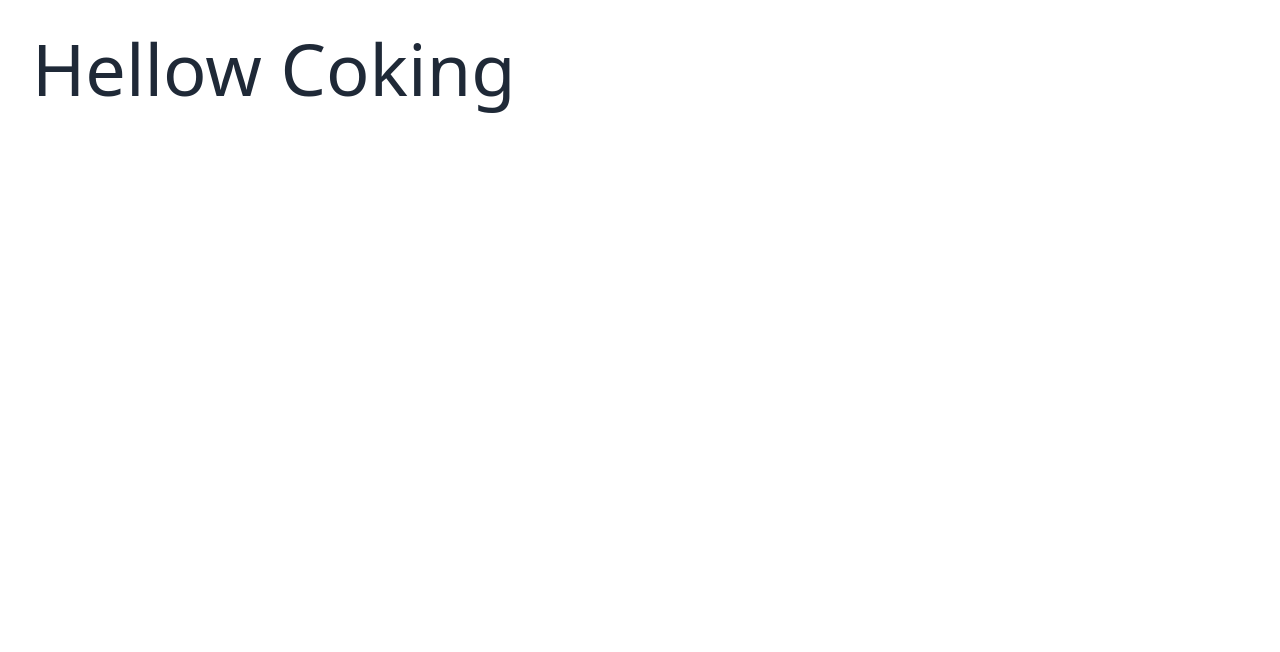
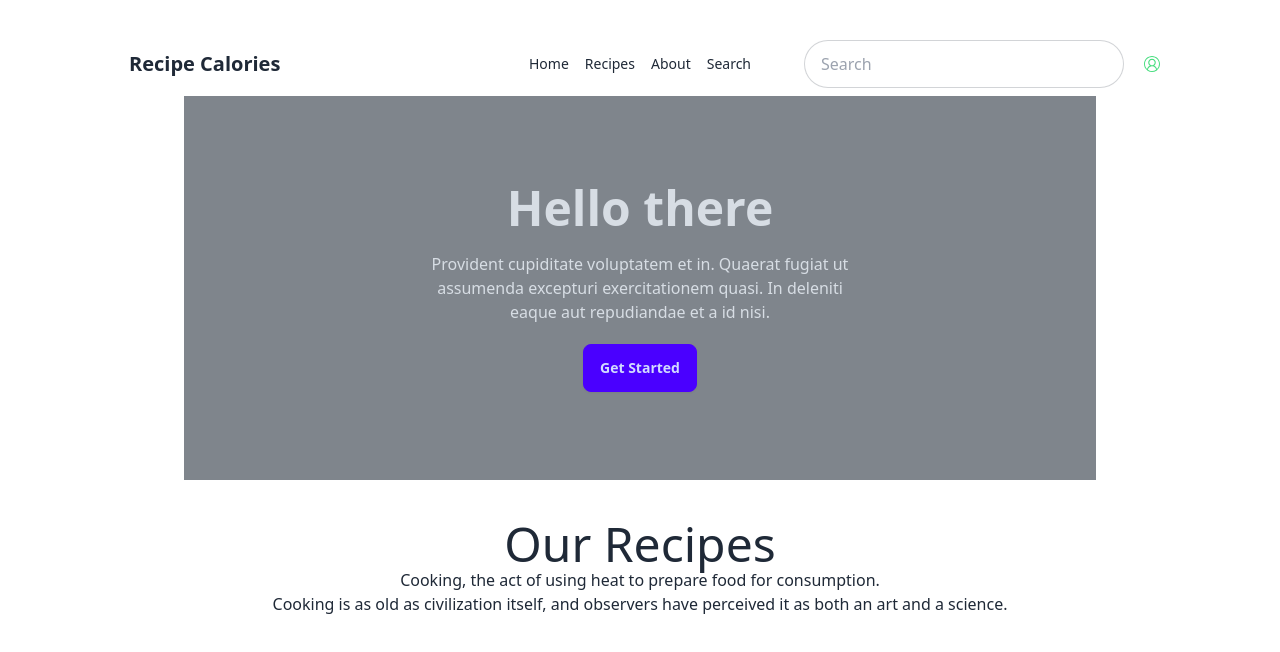
Before and after one commit to Mridul5300/Assainment-chefs-table, a React (Vite) app: page / in a window 1280 px wide. Shown: the top 652 px of the page. Built offline with nearby package versions, Linux system fonts and the light colour scheme.

Commit message:
second commit

```diff
--- a/package.json
+++ b/package.json
@@ -11,7 +11,8 @@
   },
   "dependencies": {
     "react": "^18.2.0",
-    "react-dom": "^18.2.0"
+    "react-dom": "^18.2.0",
+    "react-icons": "^5.0.1"
   },
   "devDependencies": {
     "@types/react": "^18.2.64",
--- a/src/App.jsx
+++ b/src/App.jsx
@@ -1,12 +1,13 @@
 
 import './App.css'
+import Header from './Component/Header/Header'
 
 function App() {
 
 
   return (
     <>
-      <h3 className='text-7xl'>Hellow Coking</h3>
+      <Header></Header>
     </>
   )
 }
--- /dev/null
+++ b/src/Component/Header/Header.jsx
@@ -0,0 +1,53 @@
+import { VscAccount } from "react-icons/vsc";
+import background from "../../assets/img/mario-ciF10nRBW7o-unsplash.jpg"
+
+const Header = () => {
+     return (
+          <div>
+          <div className="navbar container mx-auto px-20 ">
+          <div className="navbar-start">
+          <div className="dropdown">
+               <div tabindex="0" role="button" className="btn btn-ghost lg:hidden">
+               <svg xmlns="http://www.w3.org/2000/svg" className="h-5 w-5" fill="none" viewBox="0 0 24 24" stroke="currentColor"><path stroke-linecap="round" stroke-linejoin="round" stroke-width="2" d="M4 6h16M4 12h8m-8 6h16" /></svg>
+               </div>
+               <ul tabindex="0" className="menu menu-sm dropdown-content mt-3 z-[1] p-2 shadow bg-base-100 rounded-box w-52">
+               <h2>Home</h2>
+               <h2>Recipes</h2>
+               <h2>About</h2>
+               <h2>Search</h2>
+               </ul>
+          </div>
+          <a className="btn btn-ghost text-xl">Recipe Calories</a>
+          </div>
+          <div className="navbar-center hidden lg:flex">
+          <ul className="menu menu-horizontal px-1 gap-4">
+               <h2>Home</h2>
+               <h2>Recipes</h2>
+               <h2>About</h2>
+               <h2>Search</h2>
+          </ul>
+          </div>
+          <div className="navbar-end">
+          <input type="text" placeholder='Search'  className="input input-bordered w-full max-w-xs mr-5 rounded-full" />
+          <span className="mr-2 text-green-400   "><VscAccount></VscAccount></span>
+          </div>
+          </div>
+          <div className="hero h-96 w-3/4 container mx-auto"style={{backgroundImage:`url${background}`, backgroundSize:"cover", backgroundPosition:"center"}}>
+               <div className="hero-overlay bg-opacity-60"></div>
+               <div className="hero-content text-center text-neutral-content">
+               <div className="max-w-md">
+                    <h1 className="mb-5 text-5xl font-bold">Hello there</h1>
+                    <p className="mb-5">Provident cupiditate voluptatem et in. Quaerat fugiat ut assumenda excepturi exercitationem quasi. In deleniti eaque aut repudiandae et a id nisi.</p>
+                    <button className="btn btn-primary">Get Started</button>
+               </div>
+               </div>
+               </div>
+               <div className="text-center mt-10">
+                    <h2 className="text-5xl">Our Recipes</h2>
+                    <p>Cooking, the act of using heat to prepare food for consumption. <br />Cooking is as old as civilization itself, and observers have perceived it as both an art and a science.</p>
+              </div>
+          </div>
+     );
+};
+
+export default Header;
```
Also changed, not shown: public/Chefs.json (added, +74 -0 lines), src/Component/Header/Main/Cards.jsx (added), src/assets/img/mario-ciF10nRBW7o-unsplash.jpg (added), 1 other file (tests, documents, lock files or other folders).
